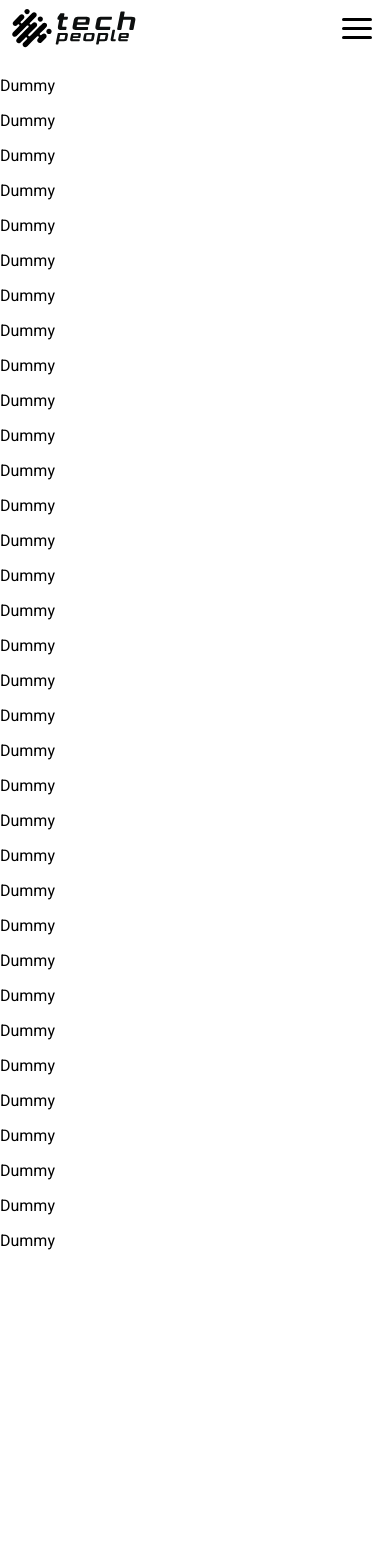
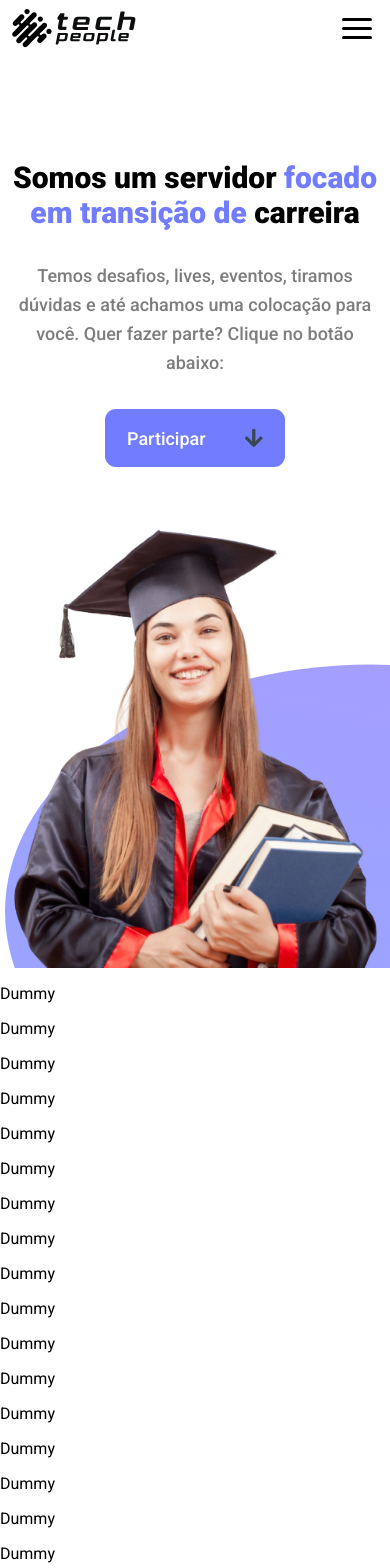
Before and after one commit to vanderms/tech-people-challenge, a Next.js app: page / in a window 390 px wide. Shown: the top 1568 px of the page. Before the commit the page ends 1266 px from the top, so only its background shows below. Built offline with nearby package versions, Linux system fonts and the light colour scheme.

Commit message:
add responsive hero section

```diff
--- a/components/navbar/navbar.js
+++ b/components/navbar/navbar.js
@@ -1,8 +1,8 @@
 import Link from 'next/link';
 import { useEffect, useState } from 'react';
 import Navlinks from './navlinks';
-import IconMenu from '../icons/menu';
-import IconClose from '../icons/close';
+import IconMenu from './icon-menu';
+import IconClose from './icon-close';
 
 
 export default function Navbar(){
--- /dev/null
+++ b/components/sections/hero/hero.js
@@ -0,0 +1,26 @@
+
+
+export default function HeroSection(){
+  return(
+    <section className="root-hero">
+      <div className="content">
+        <header>
+          <h1 className='title'>Somos um servidor <strong>focado em transição de</strong> carreira</h1>
+          <p className='subtitle'>Temos desafios, lives, eventos, tiramos dúvidas e até achamos uma colocação para você. Quer fazer parte? Clique no botão abaixo:</p>
+        </header>
+        <div className="cta-container">
+          <button className="cta">Participar
+          <svg xmlns="http://www.w3.org/2000/svg" width="17.544" height="18" viewBox="0 0 17.544 18">
+            <path id="Icon_awesome-arrow-down" data-name="Icon awesome-arrow-down" d="M16.766,9.9l.892.892a.96.96,0,0,1,0,1.362l-7.806,7.81a.96.96,0,0,1-1.362,0L.68,12.157a.96.96,0,0,1,0-1.362L1.572,9.9a.965.965,0,0,1,1.378.016L7.562,14.76V3.214a.962.962,0,0,1,.964-.964H9.812a.962.962,0,0,1,.964.964V14.76l4.612-4.841A.958.958,0,0,1,16.766,9.9Z" transform="translate(-0.397 -2.25)" fill="#37474f"/>
+          </svg>
+          </button>
+        </div>
+      </div>
+      <div className="illustration">
+        <img src="/cover.png" alt="uma jovem com roupa de formatura" />
+        <div className="shape"></div>
+
+      </div>
+    </section>
+  )
+}
--- a/pages/index.js
+++ b/pages/index.js
@@ -1,4 +1,5 @@
-import Head from 'next/head'
+import Head from 'next/head';
+import HeroSection from '../components/sections/hero/hero';
 
 export default function Home() {
   return (
@@ -8,6 +9,8 @@ export default function Home() {
         <meta name="description" content="Generated by create next app" />
         <link rel="icon" type="image/png" href="/ico.png" />
       </Head>
+      <HeroSection/>
+
     </>
   )
 }
--- a/styles/components/_html.scss
+++ b/styles/components/_html.scss
@@ -12,5 +12,7 @@
 
 html,
 body {
-  margin: 0;
+  margin: 0 auto;
+  max-width: 1440px;
+  overflow-x: hidden;
 }
--- a/styles/components/_navbar.scss
+++ b/styles/components/_navbar.scss
@@ -7,6 +7,7 @@ $sidebar-width: 240px;
   @include size(100%, $navbar-desktop-height);
   @include flex(column, flex-end, flex-start);
 
+
   @include media(mobile){
     height: $navbar-mobile-height;
   }
@@ -15,11 +16,12 @@ $sidebar-width: 240px;
 
 .root-navbar .topbar{
   @include container;
+
   @include size(100%, $topbar-height);
   @include flex(row, space-between, center);
   @include color(transparent, $grey-medium);
   top: -#{$topbar-height};
-
+  max-width: 1440px;
 
   @include media(mobile){
     height: $navbar-mobile-height;
@@ -66,10 +68,11 @@ $sidebar-width: 240px;
 }
 
 .root-navbar.topbar-fixed .topbar{
-  @include color($purple, $white);
+  @include color($purple-light, $white);
   position: fixed;
   top: 0px;
   transition: top 0.3s;
+  z-index: 999;
 
   .dark{
     display: none;
@@ -95,6 +98,7 @@ $sidebar-width: 240px;
   display: none;
   top: 0px;
   left: -100%;
+  z-index: 1000;
 
   .btn-close-container{
     height: $navbar-mobile-height;
--- a/styles/globals.scss
+++ b/styles/globals.scss
@@ -1,2 +1,3 @@
 @use './components/html';
 @use './components/navbar';
+@use './sections/hero';
--- a/styles/mixins/_colors.scss
+++ b/styles/mixins/_colors.scss
@@ -13,4 +13,5 @@ $grey-dark: #2F2F2F;
 $grey-medium: #373737;
 $grey: #7D7D7D;
 
-$purple: #A59DFF;
+$purple-light: #A59DFF;
+$purple: #717CFF;
--- a/styles/mixins/_layout.scss
+++ b/styles/mixins/_layout.scss
@@ -4,7 +4,7 @@
 $breakpoints: (
   small-mobile: 350px,
   mobile: 700px,
-  tablet: 1100px,
+  tablet: 1160px,
   laptop: 1366px
 );
 
@@ -37,15 +37,15 @@ $navbar-desktop-height: 122px; //nav: 89px, spacing before 33px (vide design).
 $navbar-mobile-height: 60px;
 
 
-$container-left: calc(50vw - 590px);
-$container-left-laptop: calc(50vw - 530px);
-$container-left-tablet: 6vw;
-$container-left-mobile: 3vw;
+$container-left: Min(130px, calc(50% - 590px));
+$container-left-laptop: calc(50% - 560px);
+$container-left-tablet: 6%;
+$container-left-mobile: 3%;
 
-$container-right: calc(50vw - 590px);
-$container-right-laptop: calc(50vw - 530px);
-$container-right-tablet: 6vw;
-$container-right-mobile: 3vw;
+$container-right: Min(130px, calc(50% - 590px));
+$container-right-laptop: calc(50% - 560px);
+$container-right-tablet: 6%;
+$container-right-mobile: 3%;
 
 @mixin container($left: true, $right: true){
 
@@ -67,6 +67,7 @@ $container-right-mobile: 3vw;
     @if($left) { padding-left: $container-left-mobile; }
   }
 }
+
 
 
 @mixin size($width, $height){
--- /dev/null
+++ b/styles/sections/_hero.scss
@@ -0,0 +1,141 @@
+@use '../mixins' as *;
+
+.root-hero{
+  @include container(true, true);
+  @include flex(row, space-between, flex-start);
+  overflow: hidden;
+
+  @include media(tablet){
+    flex-direction: column;
+  }
+
+  .content {
+    width: 54.25%;
+    margin-top: 114px;
+
+    @include media(tablet){
+      width: 100%;
+      margin-top: 100px;
+    }
+
+
+
+
+    .title {
+      font: 900 56px $font-headlines;
+      margin: 0;
+      line-height: 1.17;
+
+      @include media(tablet){
+        width: 20ch;
+      }
+
+      @include media(mobile){
+        font-size: 30px;
+        text-align: center;
+        width: 100%;
+      }
+
+      @include media(small-mobile){
+        font-size: 28px;
+      }
+    }
+
+    .title strong{
+      color: $purple;
+      font-weight: 900;
+    }
+
+    .subtitle{
+      margin: 0;
+      margin-top: 32px;
+      font: 500 22px /1.6 $font-main;
+      color: $grey;
+
+      @include media(tablet){
+        max-width: 60ch;
+      }
+
+      @include media(mobile){
+        width: 100%;
+        font-size: 18px;
+        text-align: center;
+      }
+    }
+
+
+    .cta{
+      @include flex(row, space-between, center);
+      @include size(262px, 64px);
+      @include color($purple, $white);
+      font: 500 22px $font-main;
+      margin-top: 32px;
+      border: none;
+      border-radius: 11px;
+      cursor: pointer;
+      padding: 0 22px;
+
+      @include media(mobile){
+        @include size(180px, 58px);
+        margin-right: auto;
+        margin-left: auto;
+        font-size: 18px;
+
+      }
+    }
+  }
+
+
+  .illustration{
+    width: 45.75%;
+    margin-top: 114px;
+    position: relative;
+    @include flex(column, flex-start, flex-end);
+
+    @include media(tablet){
+      width: 100%;
+      align-items: center;
+      margin-top: 60px;
+    }
+
+    img{
+      position: relative;
+      z-index: 2;
+      @include media(tablet){
+        margin-left: 50px;
+      }
+
+      @include media(mobile){
+        width: 100%;
+        height: auto;
+        margin-left: unset;
+      }
+
+    }
+
+    .shape{
+      @include size(1130px, 1130px);
+      position: absolute;
+      z-index: 1;
+      clip-path: ellipse(50% 28% at 50% 50%);
+      background: linear-gradient(189.79deg, #8471FF 8.03%, #717CFF 53.55%);
+      opacity: 0.7;
+      top: -130px;
+      left: calc(100% - 450px);
+
+      @include media(tablet){
+        left: calc(50% - 190px);
+      }
+
+      @include media(mobile){
+        @include size(200%, 200%);
+        margin-top: 20%;
+
+      }
+    }
+
+  }
+
+
+
+}
```
Also changed, not shown: components/navbar/icon-close.js (renamed from components/icons/close.js), components/navbar/icon-menu.js (renamed from components/icons/menu.js), public/cover.png (added).
